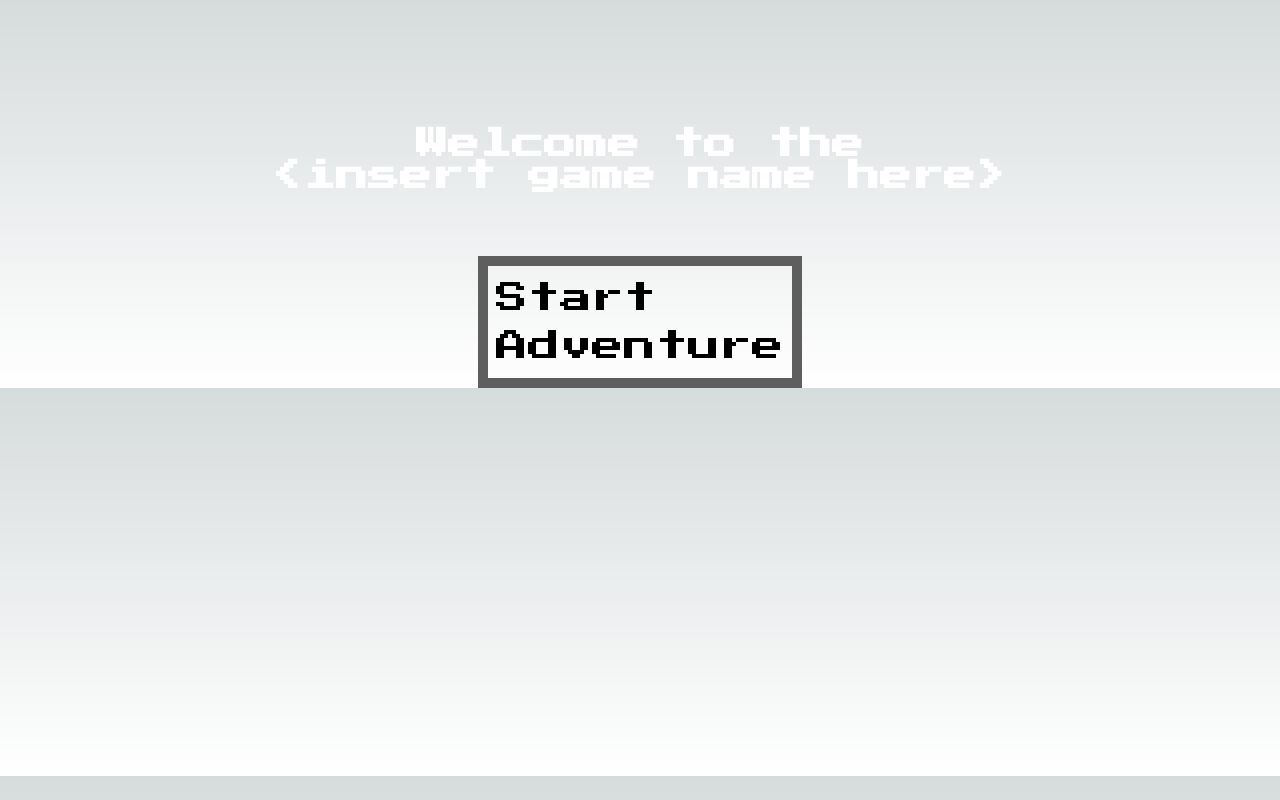
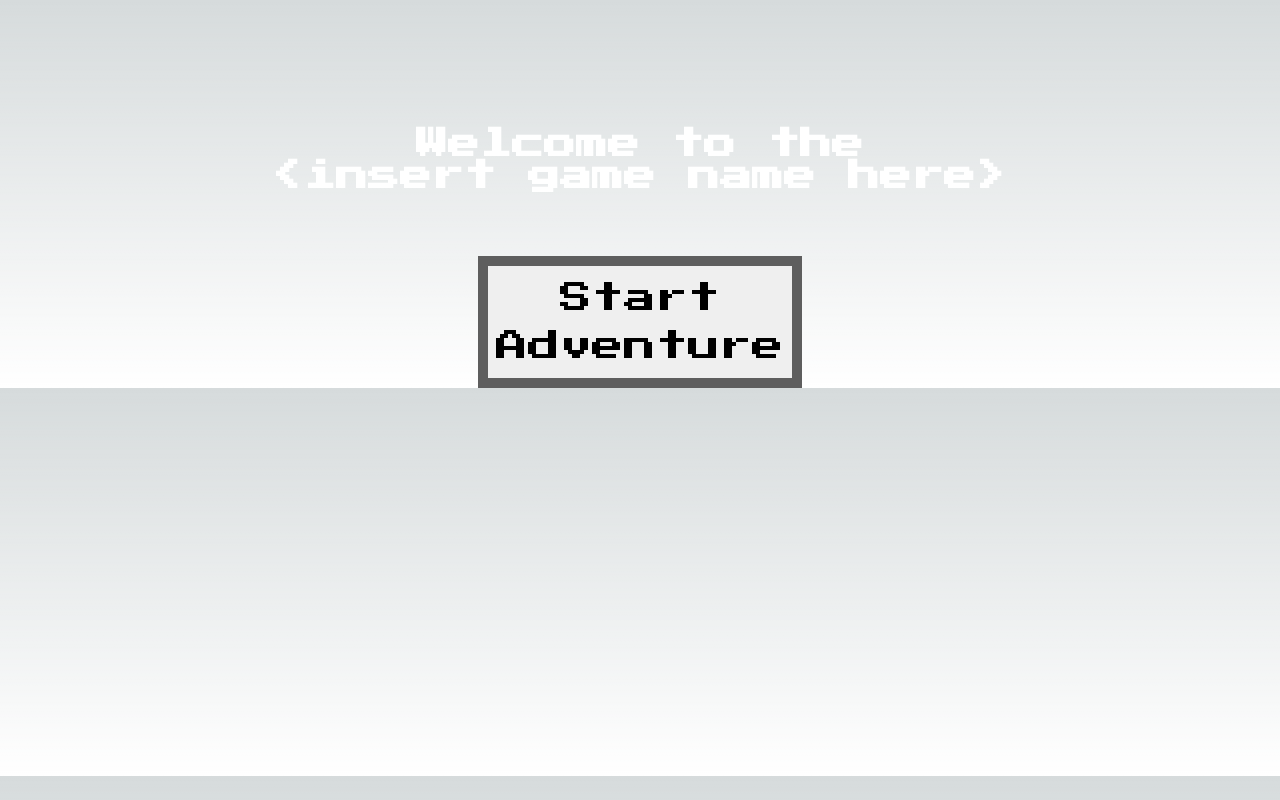
Before and after one commit to atlas-project-org/atlas-FE, a Next.js app: page / in a window 1280 px wide. Built offline with nearby package versions, Linux system fonts and the light colour scheme.

Commit message:
link style

```diff
--- a/src/sass/Homepage.scss
+++ b/src/sass/Homepage.scss
@@ -31,6 +31,8 @@
   font-family: v.$game-font;
   padding: 0.5rem;
   border: solid 10px rgb(94, 94, 94);
+  background-color: buttonface;
+  text-align: center;
   cursor: pointer;
   &:hover {
     background-color: rgb(212, 212, 212);
```
